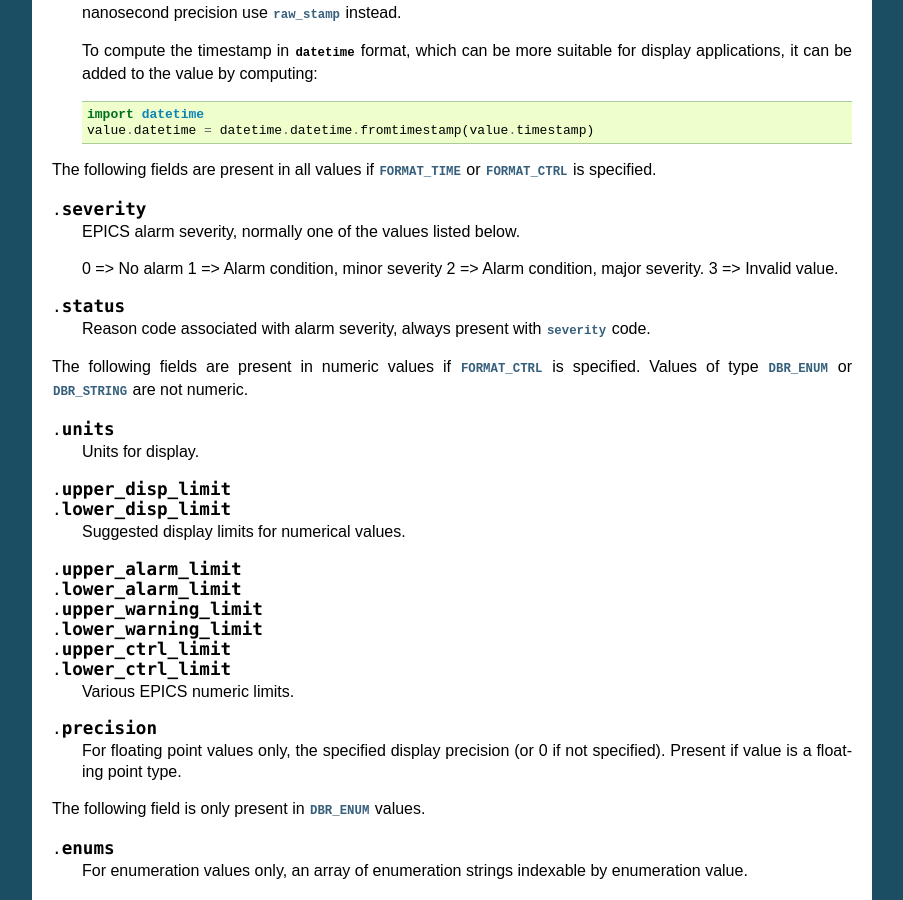
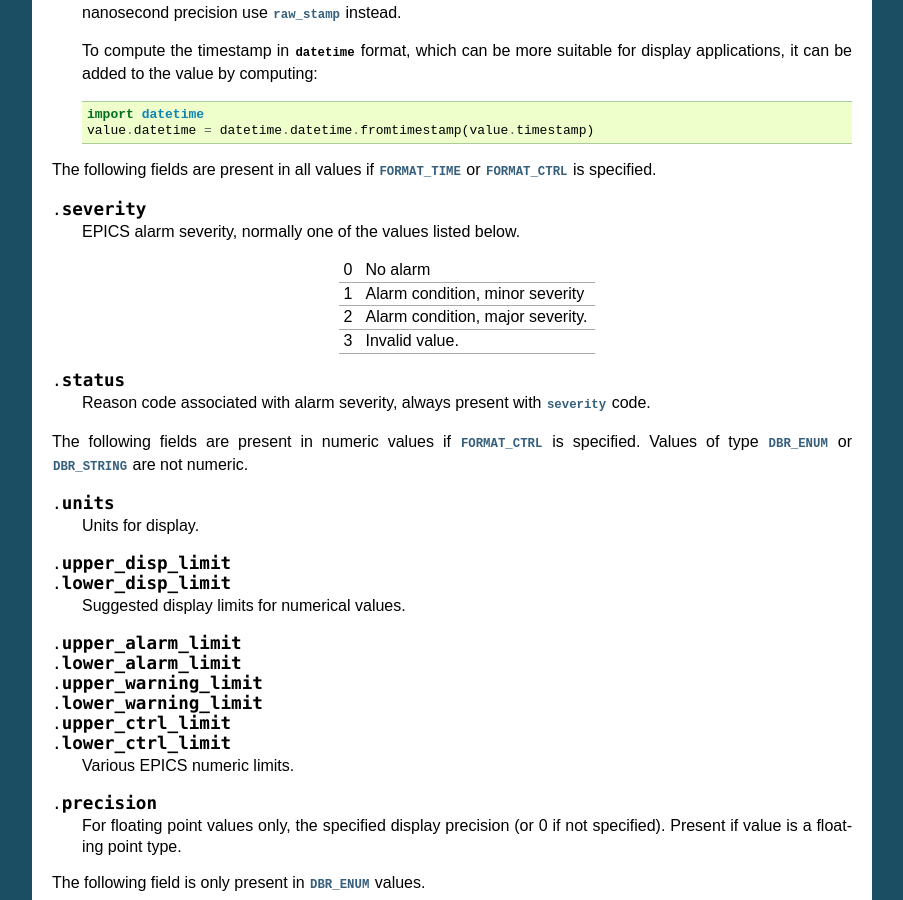
Before and after one commit to DiamondLightSource/cothread, a Sphinx documentation site: the page built from docs/catools.rst, in a window 1280 px wide and 900 px high, scrolled down 9297 px. Shown: the whole window, without its empty margins (198-1101 px from the left). Built offline with Sphinx 7.4.7, drawn with Linux system fonts in a browser that asks for light colours.

Commit message:
Cothread: Fix table in documentation
git-svn-id: svn+ssh://serv0002.cs.diamond.ac.uk/home/subversion/repos/controls/diamond/trunk/python/cothread@71668 e099a375-04f9-0310-9d5f-a741eaff62e1

```diff
--- a/docs/catools.rst
+++ b/docs/catools.rst
@@ -625,10 +625,12 @@ The following fields are present in all values if :const:`FORMAT_TIME` or
 
     EPICS alarm severity, normally one of the values listed below.
 
-    0 => No alarm
-    1 => Alarm condition, minor severity
-    2 => Alarm condition, major severity.
-    3 => Invalid value.
+    =  ==================================
+    0  No alarm
+    1  Alarm condition, minor severity
+    2  Alarm condition, major severity.
+    3  Invalid value.
+    =  ==================================
 
 ..  attribute:: .status
 
```
